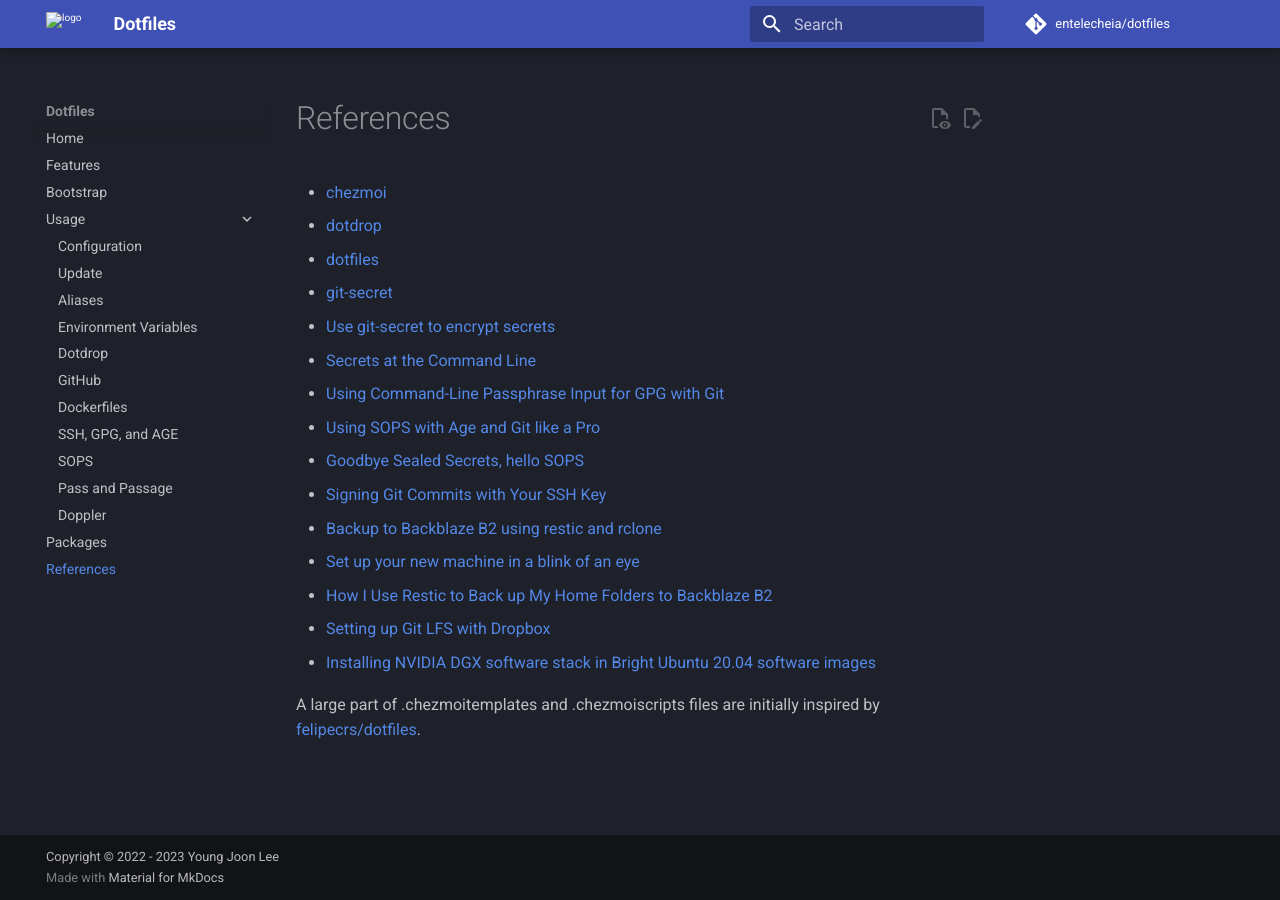
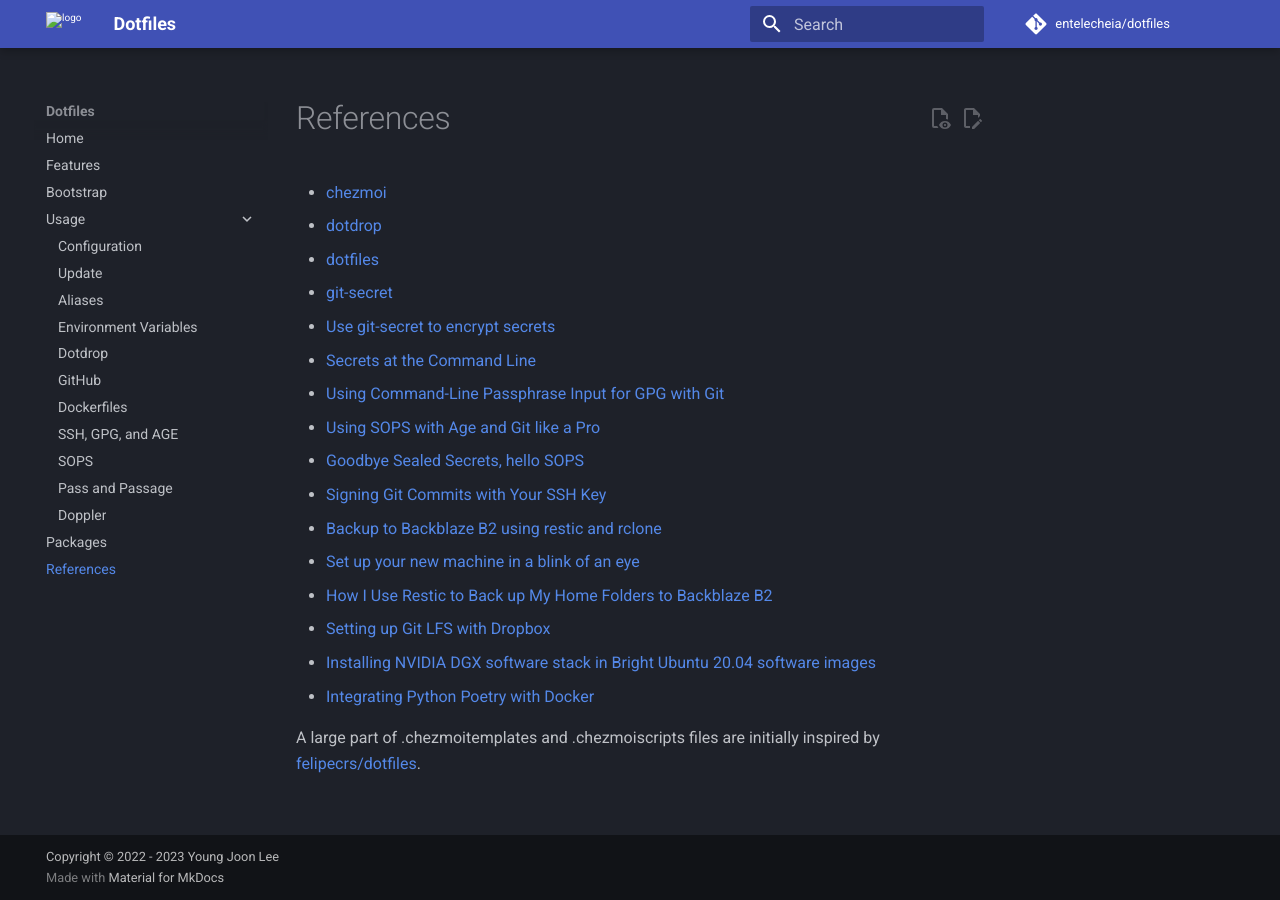
Before and after one commit to entelecheia/dotfiles, an MkDocs documentation site: the page built from docs/references.md, in a window 1280 px wide. Built offline with MkDocs 1.6.1 and Material for MkDocs 9.7.7, drawn with Linux system fonts in a browser that asks for light colours; comment, search, counter and statistics services are not loaded.

Commit message:
docs: add reference link for Python Poetry with Docker integration

```diff
--- a/docs/references.md
+++ b/docs/references.md
@@ -15,5 +15,6 @@
 - [How I Use Restic to Back up My Home Folders to Backblaze B2](https://www.seanh.cc/2022/04/03/restic/#3-install-pass)
 - [Setting up Git LFS with Dropbox](https://github.com/OpeningDesign/LFS-template)
 - [Installing NVIDIA DGX software stack in Bright Ubuntu 20.04 software images](https://kb.brightcomputing.com/knowledge-base/installing-nvidia-dgx-software-stack-in-bright-ubuntu-20-04-software-images/)
+- [Integrating Python Poetry with Docker](https://stackoverflow.com/questions/53835198/integrating-python-poetry-with-docker)
 
 A large part of .chezmoitemplates and .chezmoiscripts files are initially inspired by [felipecrs/dotfiles](https://github.com/felipecrs/dotfiles).
```
